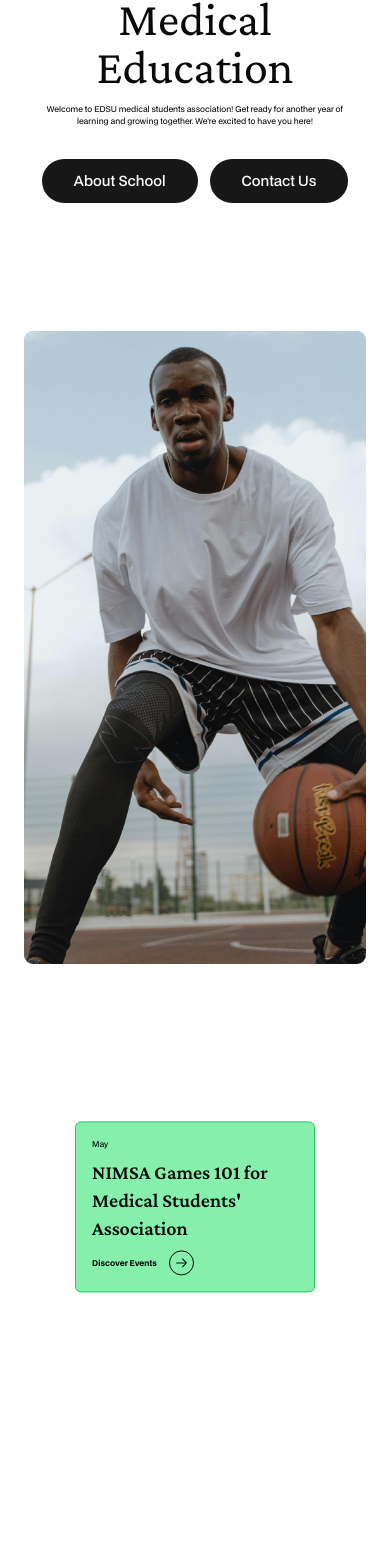
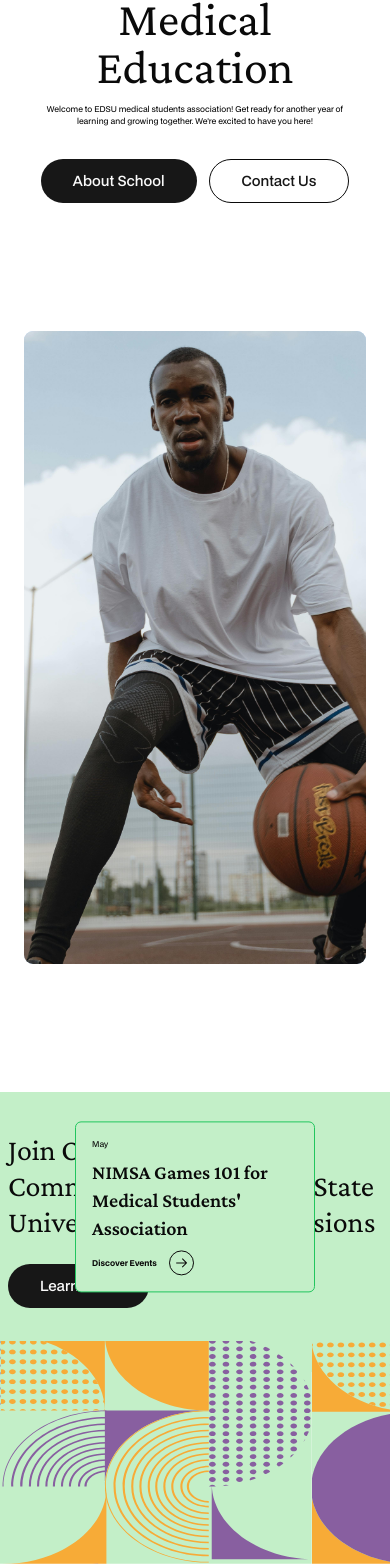
Before and after one commit to EDSU-Medical-Students-Association/msa-website, a Next.js app: page / in a window 390 px wide. Shown: the part 229-1797 px from the top of the page. Built offline with nearby package versions, Linux system fonts and the light colour scheme.

Commit message:
Banner responsive

```diff
--- a/src/app/page.tsx
+++ b/src/app/page.tsx
@@ -1,11 +1,13 @@
 import { Hero } from "~/components/hero/hero";
 import { Scroll } from "~/components/base/Scroll";
+import { Banner } from "~/components/banner/banner";
 
 export default function Home() {
   return (
     <main className="text-center text-base">
       <Scroll>
         <Hero />
+        <Banner />
       </Scroll>
     </main>
   );
--- /dev/null
+++ b/src/components/banner/banner.tsx
@@ -0,0 +1,31 @@
+import { crismonPro } from "~/fonts";
+import { Button } from "../ui/button";
+import { cn } from "~/lib/utils";
+import Image from "next/image";
+import { Container } from "../base/container";
+
+export const Banner = () => {
+  return (
+    <section className="relative bg-[#C3EFC8] py-8">
+      <Container>
+        <div className={cn(crismonPro.variable, "font-serif")}>
+          <h3 className="w-full text-balance text-left text-3xl md:w-2/3 ">
+            Join Our Welcoming Community through Edo State University Uzairue
+            Admissions
+          </h3>
+        </div>
+        <div className="flex items-start py-6">
+          <Button size={"lg"}>Learn More</Button>
+        </div>
+      </Container>
+      <div className="absolute h-56 w-full">
+        <Image
+          src={"/pattern_two.svg"}
+          style={{ objectFit: "cover" }}
+          fill
+          alt="Beautifully coloured geometric patterns"
+        />
+      </div>
+    </section>
+  );
+};
--- a/src/components/hero/Hero.tsx
+++ b/src/components/hero/Hero.tsx
@@ -41,7 +41,12 @@ export const Hero = () => {
               <Button asChild size={"lg"}>
                 <Link href={"/"}>About School</Link>
               </Button>
-              <Button asChild size={"lg"}>
+              <Button
+                asChild
+                size={"lg"}
+                variant={"secondary"}
+                className=" border border-neutral-950 bg-white"
+              >
                 <Link href={"/"}>Contact Us </Link>
               </Button>
             </div>
@@ -66,7 +71,7 @@ export const Hero = () => {
           <div
             data-scroll
             data-scroll-speed={"0.6"}
-            className="absolute top-full z-10 w-60 translate-x-9 justify-self-center rounded-[6px] border border-green-500 bg-green-300 p-4 text-left md:top-3/4 md:w-80 md:justify-self-start lg:w-96"
+            className="absolute top-full z-10 w-60 translate-x-9 justify-self-center rounded-[6px] border border-green-500 bg-[#C3EFC8] p-4 text-left md:top-3/4 md:w-80 md:justify-self-start lg:w-96"
           >
             <div>
               <p>May</p>
```
Also changed, not shown: public/pattern_one.svg (added), public/pattern_two.svg (added).
